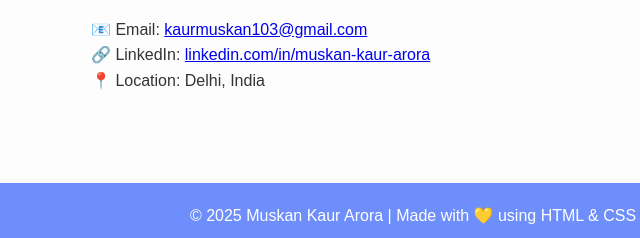
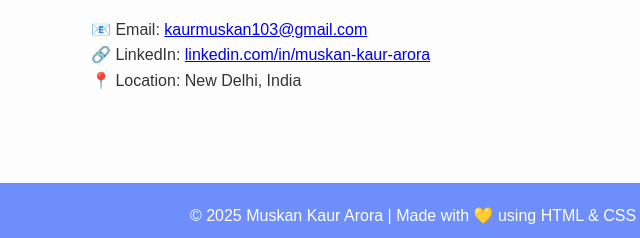
Before and after one commit to muskanKaur05/muskan-portfolio, a plain HTML site: page index.html in a window 1280 px wide. Shown: the part 1482-1720 px from the top of the page, 227-867 px from the left. Drawn offline with Linux system fonts and the light colour scheme; a script that the page names is missing.

Commit message:
Changed Location

```diff
--- a/index.html
+++ b/index.html
@@ -57,7 +57,7 @@
     <h2>Contact</h2>
     <p>📧 Email: <a href="mailto:kaurmuskan103@gmail.com">kaurmuskan103@gmail.com</a></p>
     <p>🔗 LinkedIn: <a href="https://linkedin.com/in/muskan-kaur-arora" target="_blank">linkedin.com/in/muskan-kaur-arora</a></p>
-    <p>📍 Location: Delhi, India</p>
+    <p>📍 Location: New Delhi, India</p>
   </section>
 
   <footer>
```
